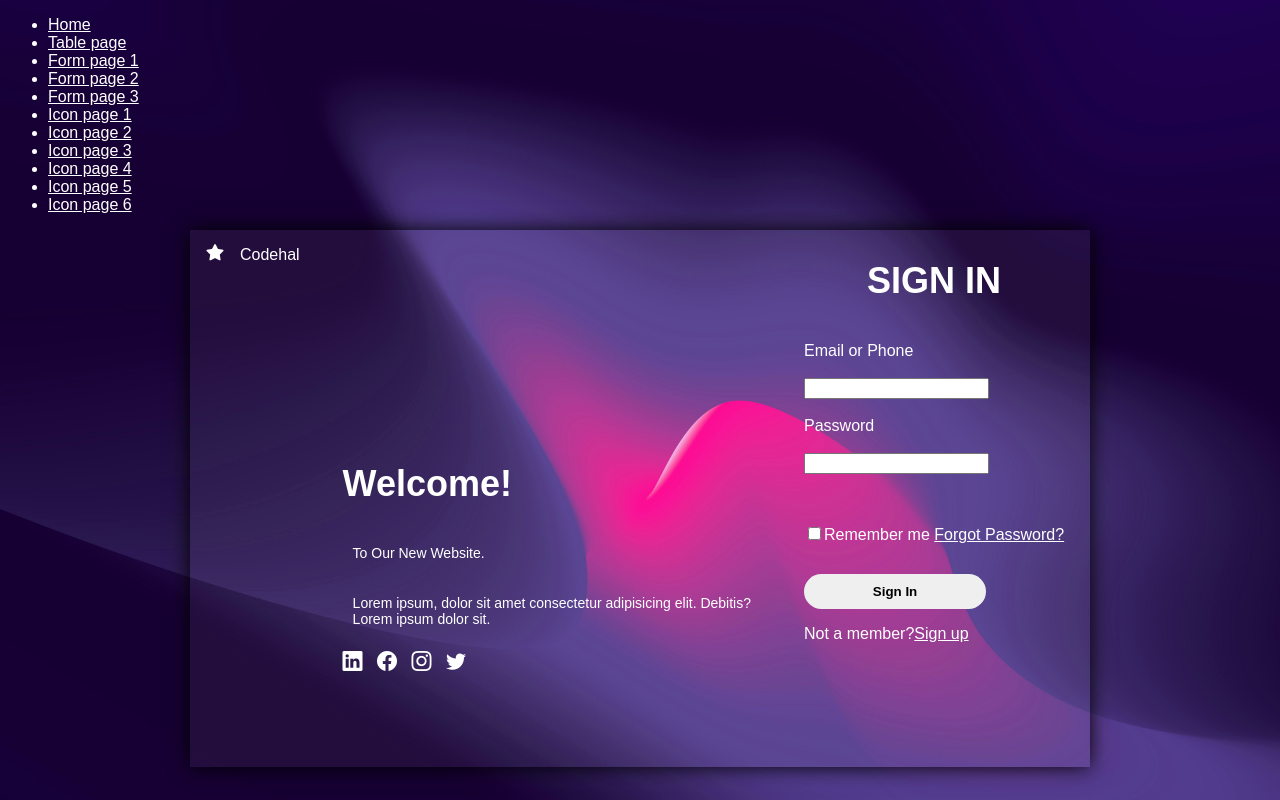
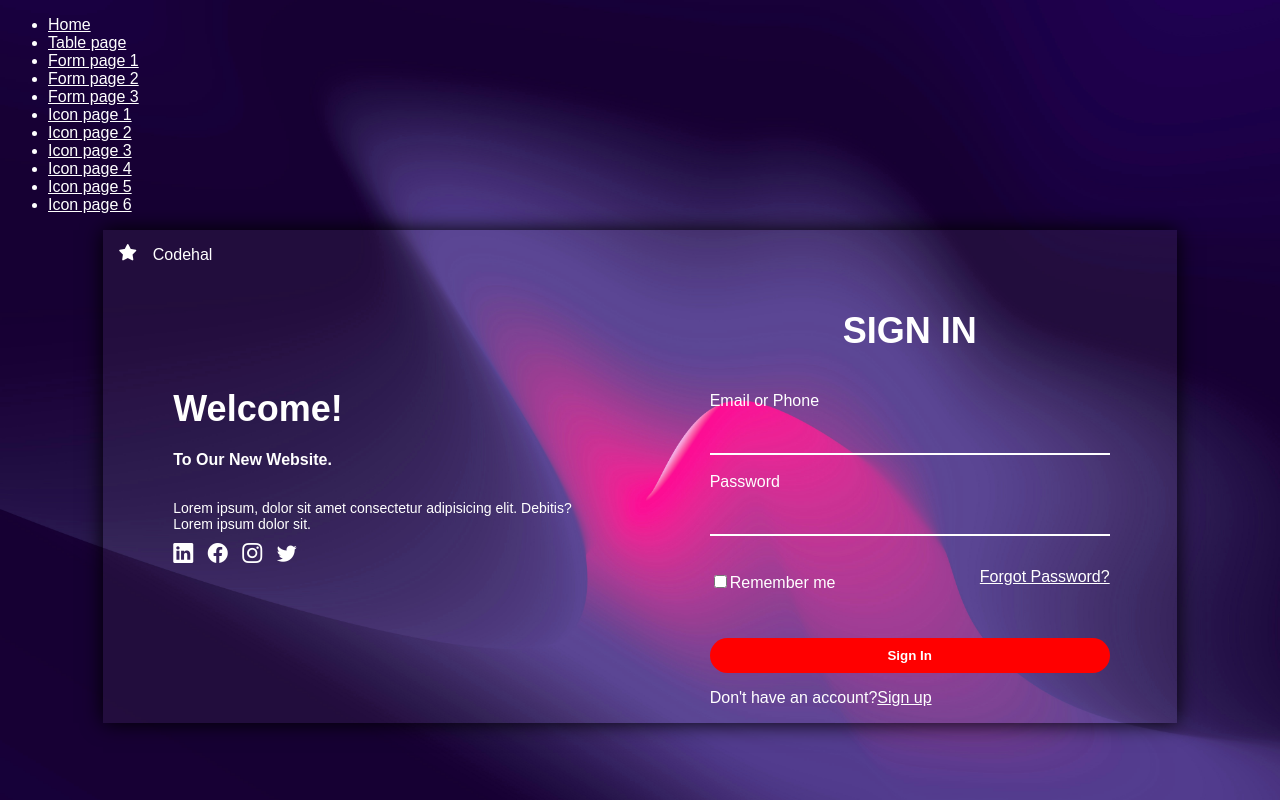
Before and after one commit to Diame21/css_24, a plain HTML site: page icon_2.html in a window 1280 px wide. Drawn offline with nearby package versions, Linux system fonts and the light colour scheme.

Commit message:
added few changes

```diff
--- a/icon_2.html
+++ b/icon_2.html
@@ -18,8 +18,7 @@
         }
 
         .container {
-            width: 900px;
-            display: flex;
+            width: 85%;
             margin: auto;
             background-color: rgba(255, 255, 255, 0.05);
             box-shadow: 0 0 20px rgba(0, 0, 0, 4);
@@ -31,19 +30,21 @@
             /* padding: 20px; */
         }
 
-        .brand i{
+        .brand i {
             padding: 15px;
         }
 
 
         .boxes {
             display: flex;
+            justify-content: space-around;
+            align-items: center;
             width: 100%;
         }
 
         .box {
             background-color: transparent;
-            padding: 43px;
+            padding: 3px;
             width: fit-content;
             color: white;
             margin-bottom: 50px;
@@ -51,16 +52,16 @@
 
 
 
-        .box h2 {
-            margin-top:190px;
+        .box h1 {
+            margin: 0;
             font-size: 36px;
 
         }
 
         .box p {
             font-size: 14px;
-            width: 100%;
-            padding: 10px;
+            padding: 10px 0;
+            margin: 0;
         }
 
         input[type="text"] {
@@ -73,11 +74,12 @@
         }
 
         .content-text button {
-            /* background-color: white; */
+            background-color: red;
+            color: white;
             border: none;
             padding: 20px;
             border-radius: 30px;
-            width: 70%;
+            width: 100%;
             padding: 10px;
             margin-right: 10px;
             cursor: pointer;
@@ -90,9 +92,6 @@
 
         }
 
-        .content-text p {
-            color: white;
-        }
 
         .content-text label {
             margin-top: 36px;
@@ -122,12 +121,40 @@
 
 
         .options {
-            color: white;
-            margin-top: 50px;
-            padding-bottom: 10px;
+            display: flex;
             justify-content: space-between;
-            /* text-align: center; */
+            align-items: center;
+            padding: 10px 0;
+            width: 100%;
+            /* color: white; */
+            /* margin-top: 50px; */
+            /* padding-bottom: 10px; */
+        }
 
+        .remember {
+            display: flex;
+            justify-content: center;
+            align-items: center;
+            margin-top: 10px;
+            /* width: 20; */
+        }
+
+        .my-input {
+            background-color: transparent;
+            border: none;
+            border-bottom: 2px solid white;
+            padding: 5px 0;
+            width: 100%;
+
+
+        }
+
+        .forgot {
+            display: block;
+        }
+
+        form {
+            width: 400px;
         }
 
         form a {
@@ -165,8 +192,8 @@
             <div class="boxes">
                 <div class="box">
 
-                    <h2>Welcome!</h2>
-                    <p>To Our New Website.</p>
+                    <h1>Welcome!</h1>
+                    <h4>To Our New Website.</h4>
                     <P>Lorem ipsum, dolor sit amet consectetur adipisicing elit. Debitis? <br>Lorem ipsum dolor sit.</P>
                     <div class="social-icons">
                         <i class="bi bi-linkedin"></i>
@@ -181,19 +208,20 @@
 
                         <h2><b>SIGN IN</b></h2>
                         <label for="email">Email or Phone</label><BR></BR>
-                        <input type="email" name="email" id="email" required><br><br>
+                        <input class="my-input" type="email" name="email" id="email" required><br><br>
 
                         <label for="password">Password</label><BR></BR>
-                        <input type="password" name="password" id="password" required><br>
+                        <input class="my-input" type="password" name="password" id="password" required><br>
 
                         <div class="options">
-                            <input type="checkbox" name="remember me" id="remember me"><label for="remember me">Remember
-                                me</label>
-                            <a href="">Forgot Password?</a></label></b>
+                            <div class="remember">
+                                <p><input type="checkbox" name="rememberme" id="rememberme">Remember me</p>
+                            </div>
+                            <a class="forgot" href="">Forgot Password?</a>
                         </div>
                         <button><b>Sign In</b></button>
 
-                        <p>Not a member?<label for="sign up" class="brr"><a href="">Sign up</a></label></p>
+                        <p>Don't have an account?<label for="sign up" class="brr"><a href="">Sign up</a></label></p>
 
 
                     </form>
```
Also changed, not shown: index.html (+1 -1 lines).
